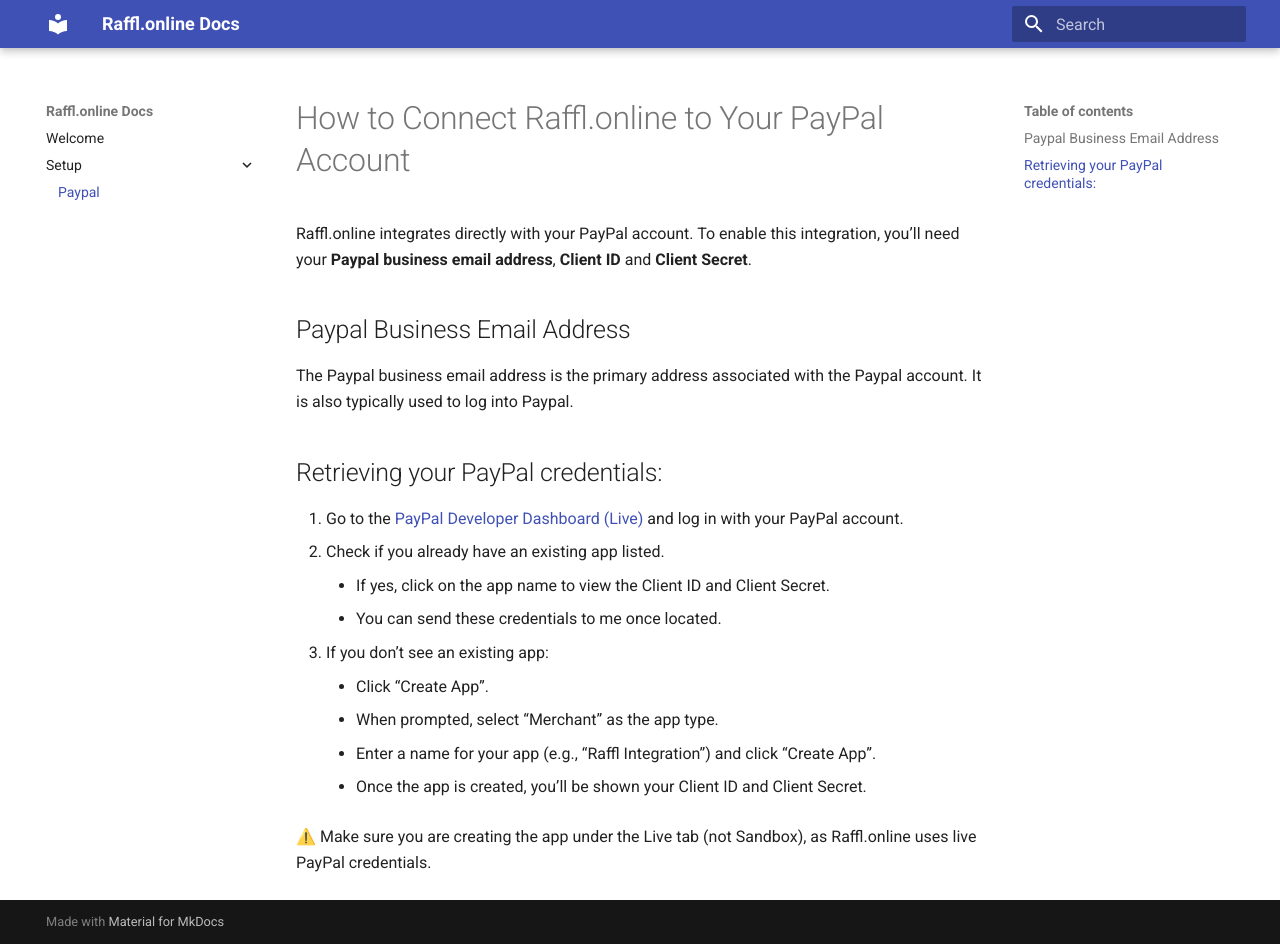
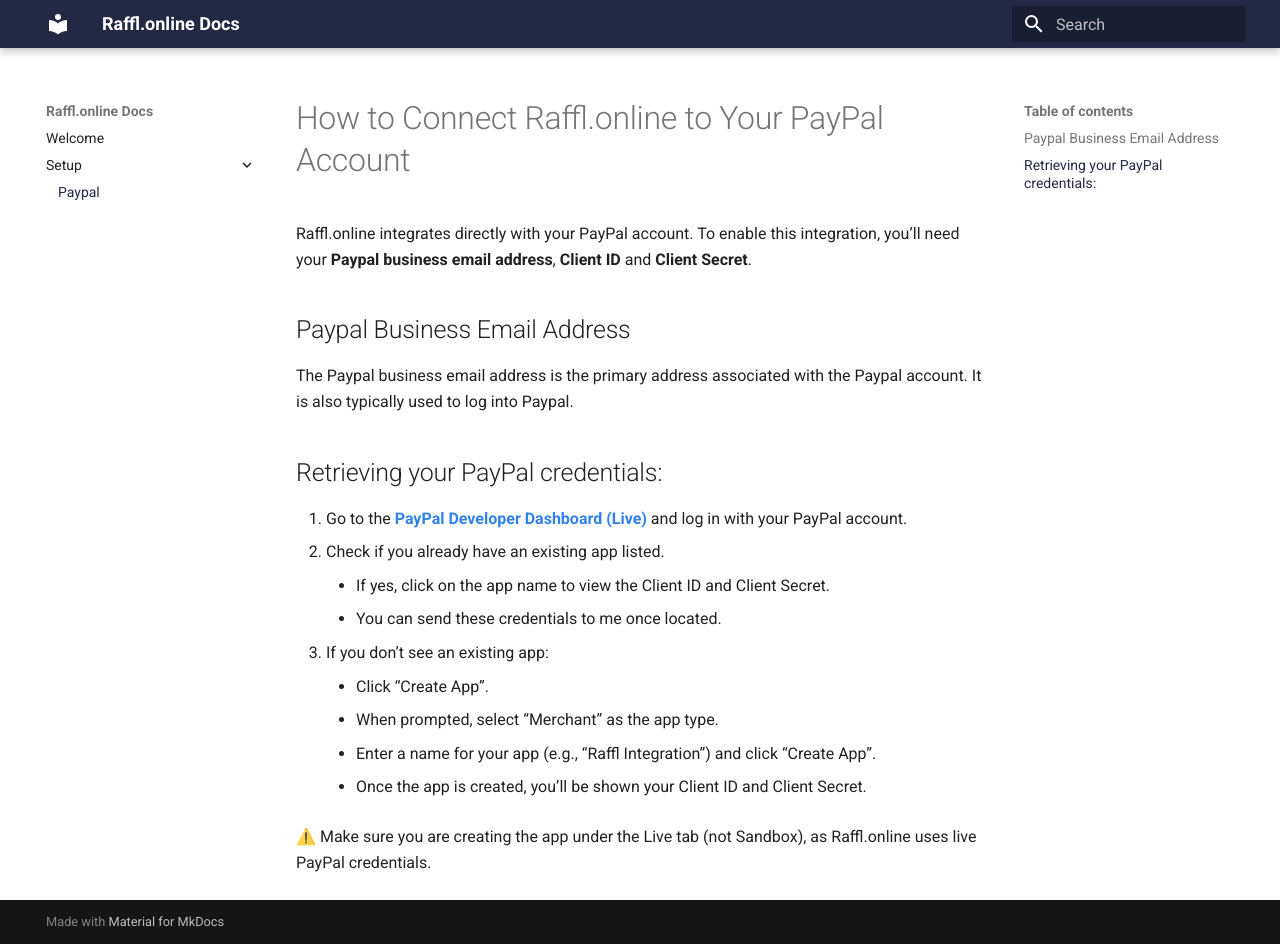
Before and after one commit to jasonmotylinski/raffl.online-docs, an MkDocs documentation site: the page built from docs/setup/paypal.md, in a window 1280 px wide and 944 px high. Built offline with MkDocs 1.6.1 and Material for MkDocs 9.7.7, drawn with Linux system fonts in a browser that asks for light colours.

Commit message:
feature: custom css

```diff
--- a/docs/setup/paypal.md
+++ b/docs/setup/paypal.md
@@ -10,7 +10,7 @@
 
 ## Retrieving your PayPal credentials:
 
-1.  Go to the [PayPal Developer Dashboard (Live)](https://developer.paypal.com/dashboard/applications/live) and log in with your PayPal account.
+1.  Go to the __[PayPal Developer Dashboard (Live)](https://developer.paypal.com/dashboard/applications/live)__ and log in with your PayPal account.
 1. Check if you already have an existing app listed.
     * If yes, click on the app name to view the Client ID and Client Secret.
     * You can send these credentials to me once located.
--- /dev/null
+++ b/docs/stylesheets/extra.css
@@ -0,0 +1,6 @@
+:root  > * {
+    --md-primary-fg-color:        #242943;
+  }
+.md-typeset a{
+    color: #3081eb;
+}
--- a/mkdocs.yml
+++ b/mkdocs.yml
@@ -3,7 +3,7 @@
 theme:
   name: material
   palette:
-    primary: indigo
+    primary: custom
     accent: indigo
   features:
     - navigation.expand
@@ -11,3 +11,5 @@
   analytics:
     provider: google
     property: G-NHB27Z7BSP
+extra_css:
+  - stylesheets/extra.css
```
